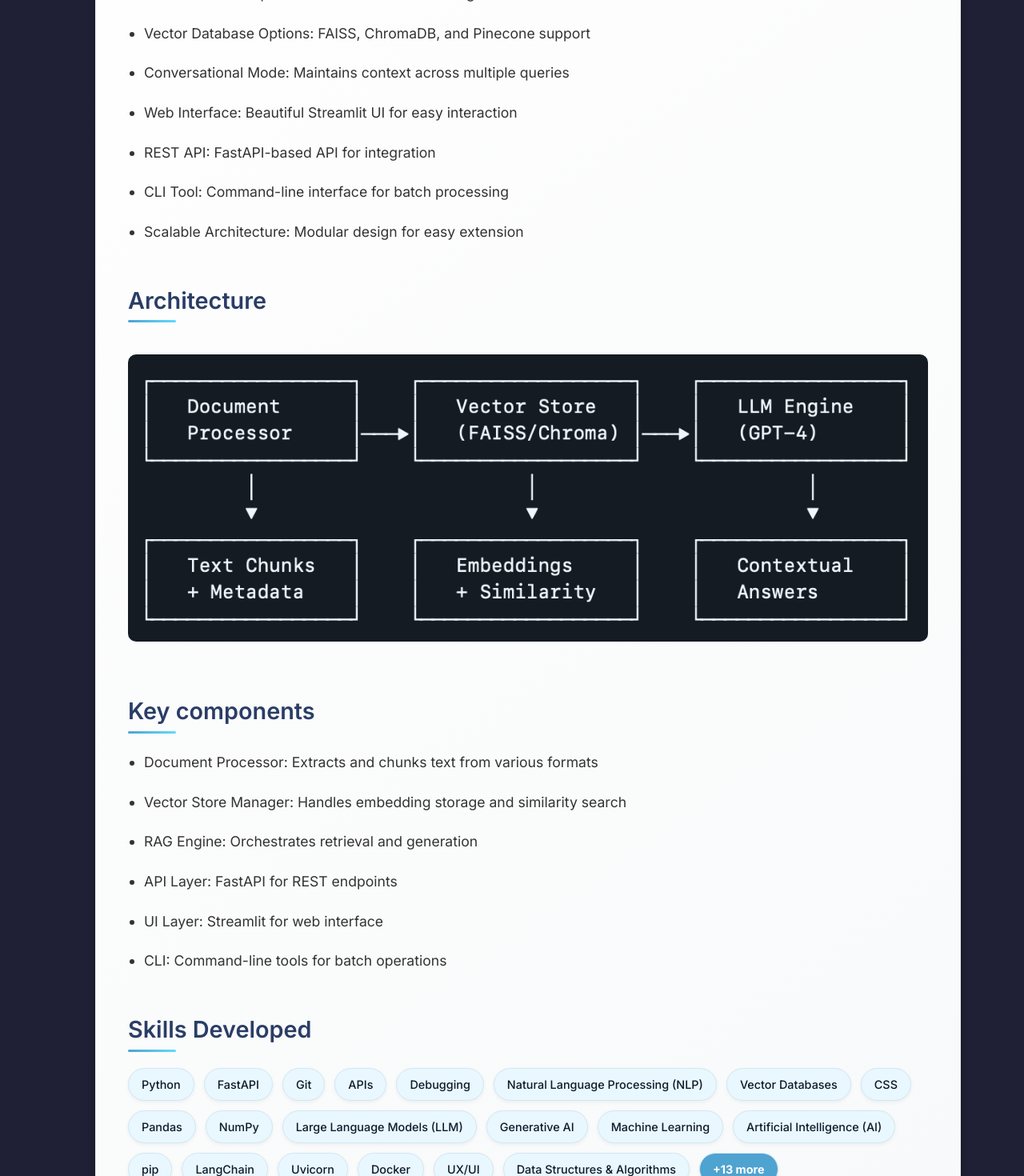
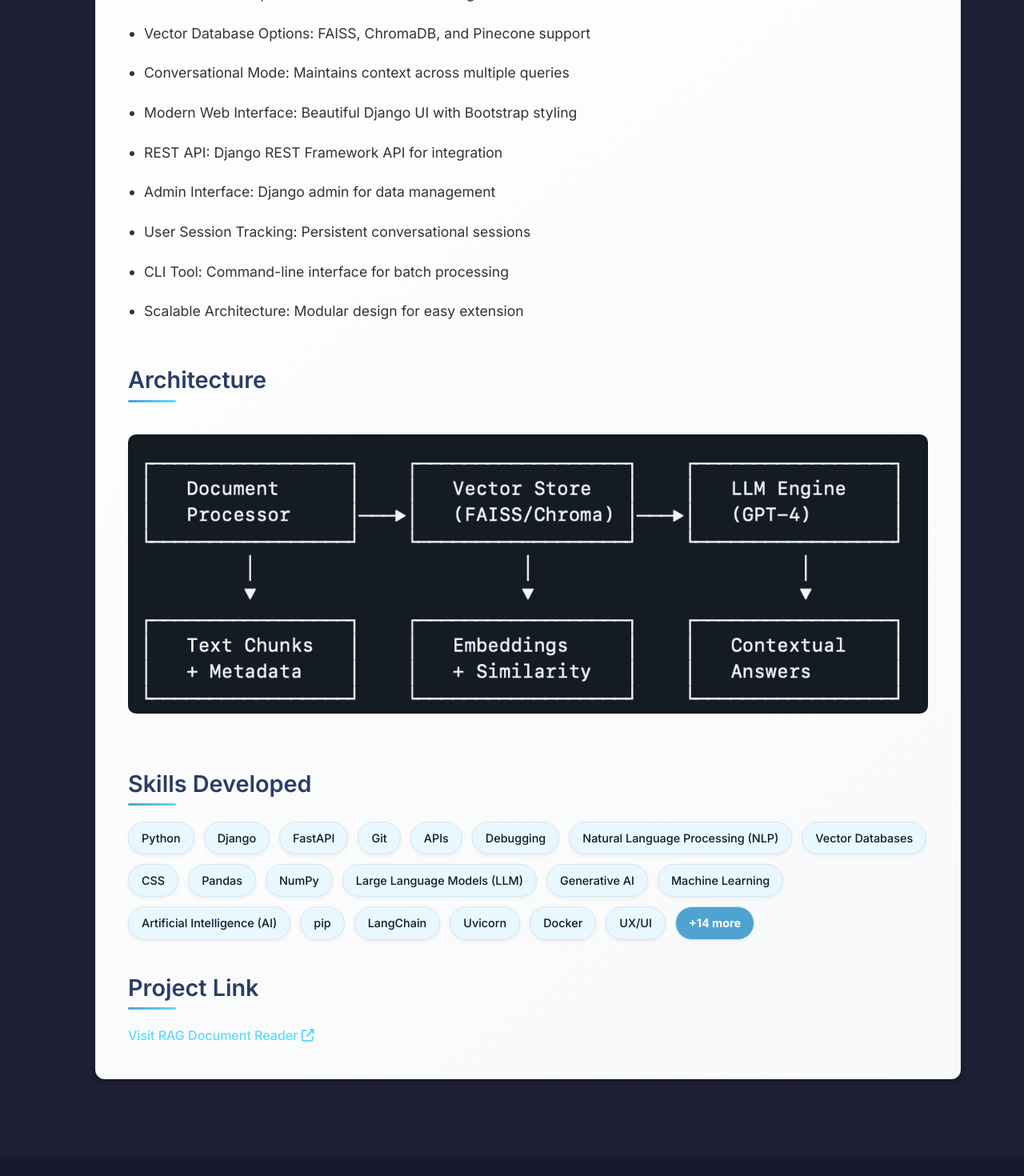
Before and after one commit to djleamen/DJ-Portfolio, a Vue app: page /projects/doc-reader in a window 1280 px wide. Shown: the part 600-2070 px from the top of the page at 80% size. Built offline with nearby package versions, Linux system fonts and the light colour scheme.

Commit message:
update docreader

```diff
--- a/src/data/projects.js
+++ b/src/data/projects.js
@@ -147,7 +147,7 @@ export const projects = [
                                   date: "2025-06-08" },
   { id: '18', title: "RAG Document Reader", description: "A specialized large document Q&A AI agent using Retrieval-Augmented Generation (RAG).",
                                   link: "https://github.com/djleamen/doc-reader",
-                                  tags: ["Python", "FastAPI", "Git", "APIs", "Debugging", "Natural Language Processing (NLP)", "Vector Databases", "CSS", "Pandas", "NumpPy",
+                                  tags: ["Python", "Django", "FastAPI", "Git", "APIs", "Debugging", "Natural Language Processing (NLP)", "Vector Databases", "CSS", "Pandas", "NumpPy",
                                     "Large Language Models (LLM)", "Generative AI", "Machine Learning", "Artificial Intelligence (AI)", "pip", "LangChain", "Uvicorn", "Docker", "UX/UI",
                                     "Data Structures & Algorithms", "Software Development", "Software Engineering", "Streamlit", "Testing", "ML/AI", "NTLK", "Retrieval-Augmented Generation (RAG)",
                                     "Attention to Detail", "Data Entry", "Algorithms", "Data Analysis", "Data Visualization", "Problem Solving"],
--- a/src/views/Projects/DocReader.vue
+++ b/src/views/Projects/DocReader.vue
@@ -16,24 +16,16 @@
         <li>Advanced RAG Pipeline: Combines retrieval and generation for accurate answers</li>
         <li>Vector Database Options: FAISS, ChromaDB, and Pinecone support</li>
         <li>Conversational Mode: Maintains context across multiple queries</li>
-        <li>Web Interface: Beautiful Streamlit UI for easy interaction</li>
-        <li>REST API: FastAPI-based API for integration</li>
+        <li>Modern Web Interface: Beautiful Django UI with Bootstrap styling</li>
+        <li>REST API: Django REST Framework API for integration</li>
+        <li>Admin Interface: Django admin for data management</li>
+        <li>User Session Tracking: Persistent conversational sessions</li>
         <li>CLI Tool: Command-line interface for batch processing</li>
         <li>Scalable Architecture: Modular design for easy extension</li>
     </ul>
 
     <h2>Architecture</h2>
     <img src="../../assets/ragdocarch.png" alt="RAG Document Reader Architecture" class="project-image">
-
-    <h2>Key components</h2>
-    <ul>
-        <li>Document Processor: Extracts and chunks text from various formats</li>
-        <li>Vector Store Manager: Handles embedding storage and similarity search</li>
-        <li>RAG Engine: Orchestrates retrieval and generation</li>
-        <li>API Layer: FastAPI for REST endpoints</li>
-        <li>UI Layer: Streamlit for web interface</li>
-        <li>CLI: Command-line tools for batch operations</li>
-    </ul>
 
     <h2>Skills Developed</h2>
     <div class="skills-container">
@@ -69,7 +61,7 @@ export default {
   data() {
     return {
       skills: [
-        "Python", "FastAPI", "Git", "APIs", "Debugging", "Natural Language Processing (NLP)",
+        "Python", "Django", "FastAPI", "Git", "APIs", "Debugging", "Natural Language Processing (NLP)",
         "Vector Databases", "CSS", "Pandas", "NumPy", "Large Language Models (LLM)",
         "Generative AI", "Machine Learning", "Artificial Intelligence (AI)", "pip",
         "LangChain", "Uvicorn", "Docker", "UX/UI", "Data Structures & Algorithms",
```
Also changed, not shown: src/assets/ragdocarch.png.
